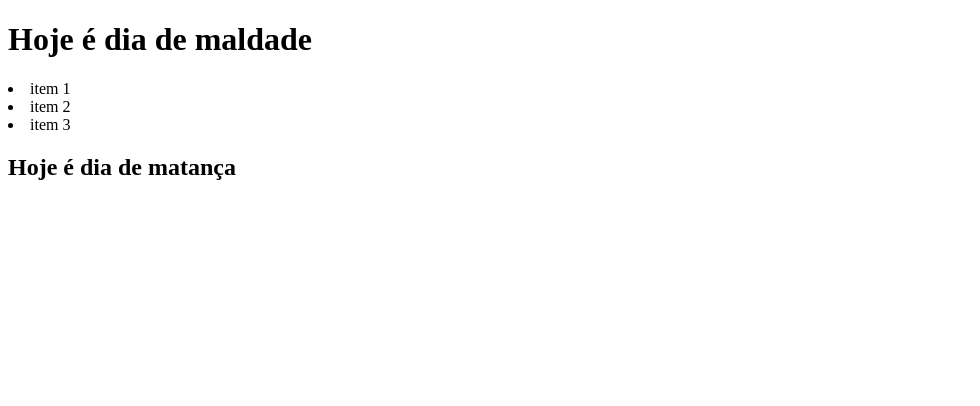
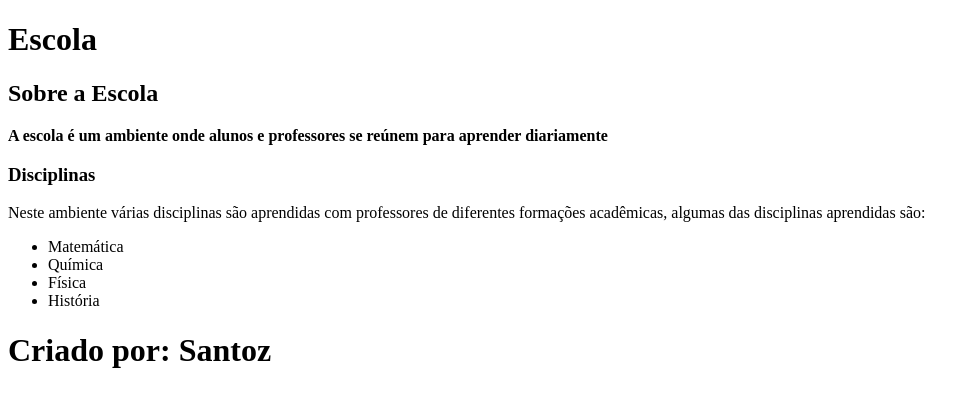
Before and after one commit to SANTOUZ/Projeto-Nikolas-matador, a plain HTML site: page index.html in a window 1280 px wide. Shown: the whole page, without its empty margins (0-980 px from the left). Drawn offline with Linux system fonts and the light colour scheme.

Commit message:
Add files via upload

```diff
--- a/index.html
+++ b/index.html
@@ -1,20 +1,42 @@
 <!DOCTYPE html>
 <html lang="en">
 <head>
-    <meta charset="UTF-8">
-    <meta http-equiv="X-UA-Compatible" content="IE=edge">
-    <meta name="viewport" content="width=device-width, initial-scale=1.0">
-    <title><H1>Projeto Curando Pereba</H1></title>
+  <meta charset="UTF-8">
+  <meta http-equiv="X-UA-Compatible" content="IE=edge">
+  <meta name="viewport" content="width=device-width, initial-scale=1.0">
+  <title>Escolaridade</title>
+
+  <link rel="stylesheet" href="style.css">
+
 </head>
+
 <body>
-   <header>
-<h1>Hoje é dia de maldade</h1>
 
-<li>item 1</li>
-<li>item 2</li>
-<li>item 3</li>
+  <header class="cabecalho-geral">
 
-<h2>Hoje é dia de matança</h2>
-   </header>
+<h1 class="titulo-cabecalho"> Escola</h1>
+
+
+  </header>
+
+<section class="secao">
+
+  <h1 class="tit-1-secao">Sobre a Escola</h1>
+  <p class="p-tit-1"> <b>A escola é um ambiente onde alunos e professores se reúnem para aprender diariamente</b> </p>
+  <h3 class="tit-2-secao">Disciplinas</h3>
+  <p class="p-tit-2"> Neste ambiente várias disciplinas são aprendidas com professores de diferentes formações acadêmicas, algumas das disciplinas aprendidas são:</p>
+
+<ul class="lista-secao">
+  <li class="item-1">Matemática</li>
+  <li class="item-2">Química</li>
+  <li class="item-3">Física</li>
+  <li class="item-4">História</li>
+</ul>
+</section>
+
+<footer class="rodape">
+<h1>Criado por: Santoz</h1>
+</footer>
+
 </body>
 </html>
```
Also changed, not shown: style.css (added).
